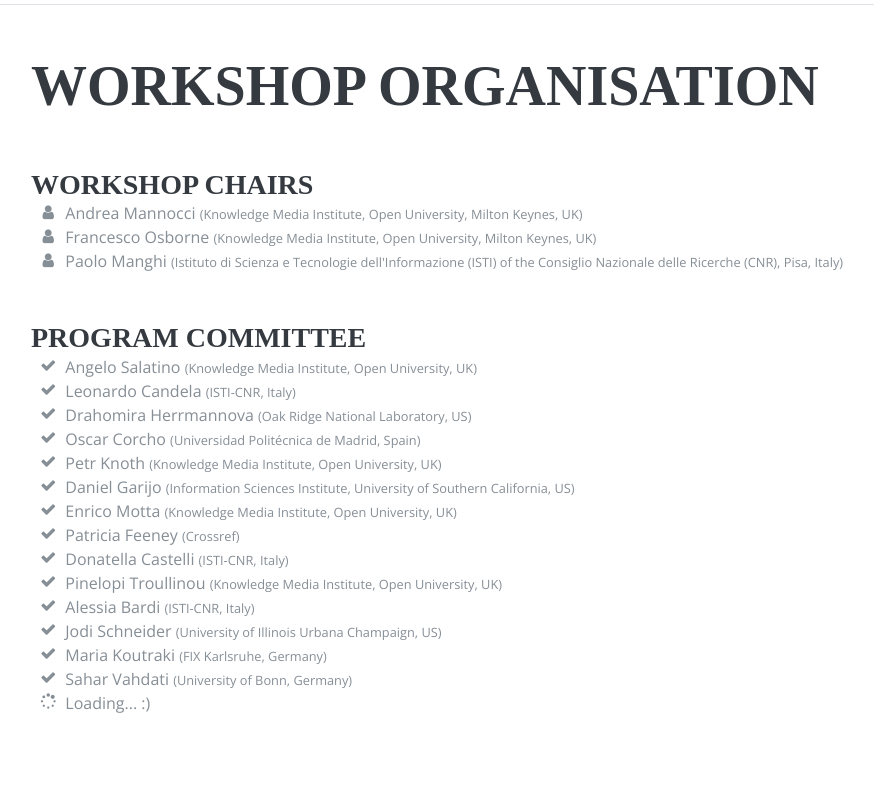
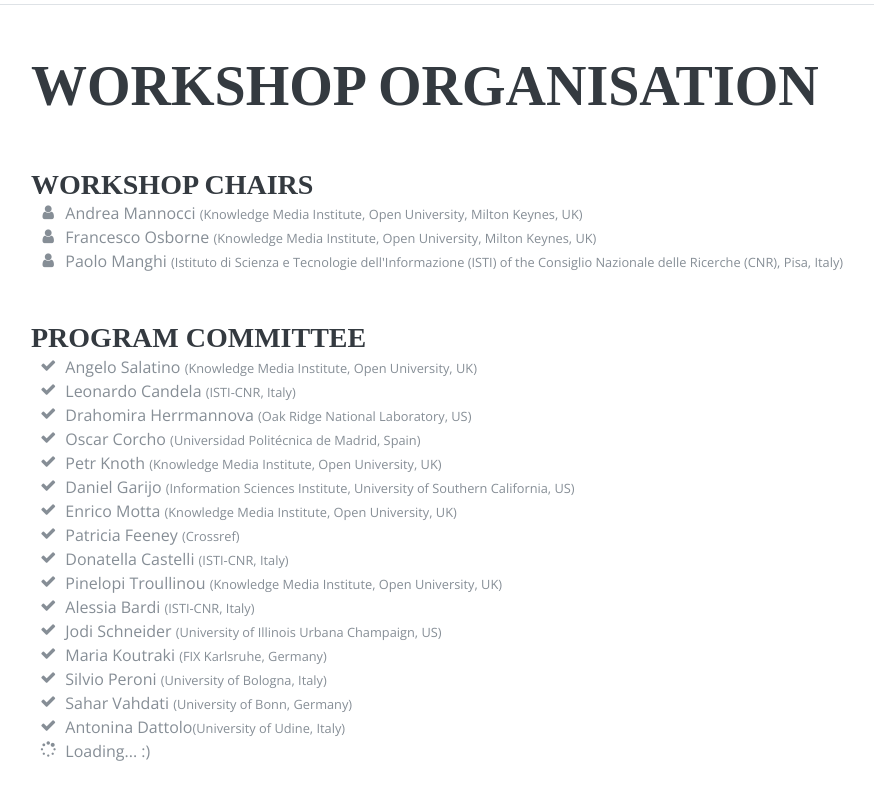
Before and after one commit to andremann/RefResh-2020, a plain HTML site: page index.html in a window 1280 px wide. Shown: the part 3944-4744 px from the top of the page, without its empty margins (289-1163 px from the left). Drawn offline with nearby package versions, Linux system fonts and the light colour scheme; a web font is replaced by a local one.

Commit message:
added PC members

```diff
--- a/index.html
+++ b/index.html
@@ -298,7 +298,15 @@
                   </li>
                   <li>
                     <i class="fa-li fa fa-check"></i>
+                    Silvio Peroni	<small>(University of Bologna, Italy)</small>
+                  </li>
+                  <li>
+                    <i class="fa-li fa fa-check"></i>
                     Sahar Vahdati	 <small>(University of Bonn, Germany)</small>
+                  </li>
+                  <li>
+                    <i class="fa-li fa fa-check"></i>
+                    Antonina Dattolo<small>(University of Udine, Italy)</small>
                   </li>
                   <li>
                     <i class="fa-li fa fa-spinner"></i>
```
